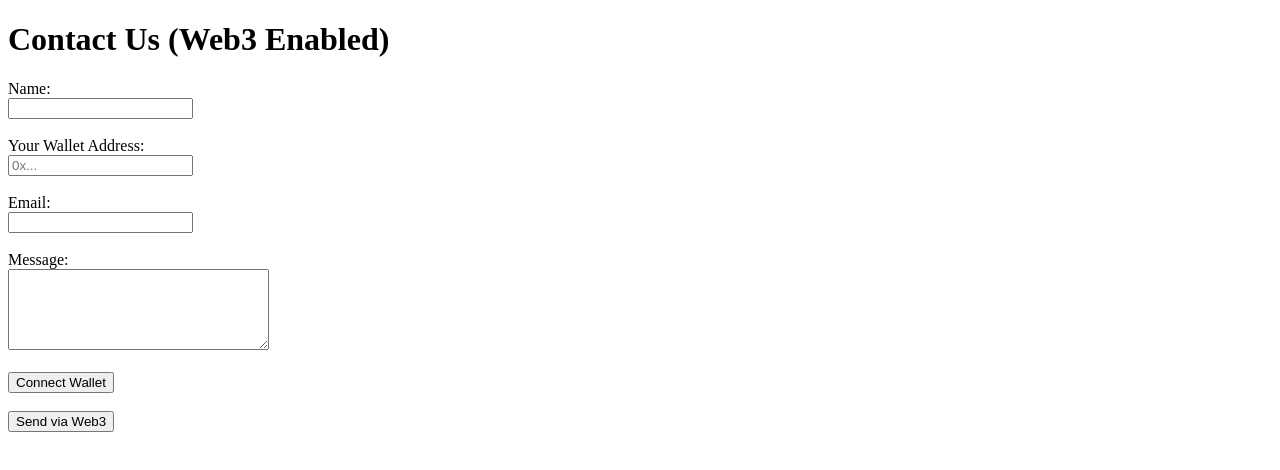
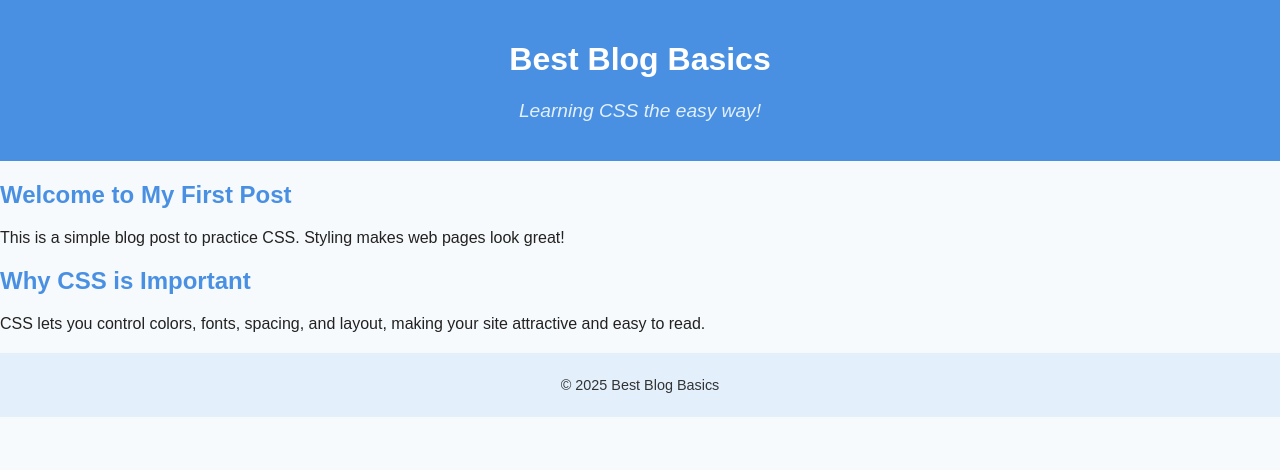
Before and after one commit to codewithmohin/-Blogzilla, a plain HTML site: page index.html in a window 1280 px wide. Drawn offline with Linux system fonts and the light colour scheme.

Commit message:
Enhanced blog structure and design

```diff
--- a/index.html
+++ b/index.html
@@ -1,47 +1,29 @@
 <!DOCTYPE html>
-<html lang="en">
+<html>
 <head>
-  <meta charset="UTF-8">
-  <title>Web3 Contact Us</title>
+  <title>Best Blog Basics</title>
+  <link rel="stylesheet" href="styles.css">
+<meta name="viewport" content="width=device-width, initial-scale=1.0">
+
 </head>
+
 <body>
-
-  <h1>Contact Us (Web3 Enabled)</h1>
-
-  <form id="web3-contact-form">
-
-    <label for="name">Name:</label><br>
-    <input type="text" id="name" name="name" required><br><br>
-
-    <label for="wallet">Your Wallet Address:</label><br>
-    <input type="text" id="wallet" name="wallet" placeholder="0x..." readonly><br><br>
-
-    <label for="email">Email:</label><br>
-    <input type="email" id="email" name="email" required><br><br>
-
-    <label for="message">Message:</label><br>
-    <textarea id="message" name="message" rows="5" cols="30" required></textarea><br><br>
-
-    <button type="button" onclick="connectWallet()">Connect Wallet</button><br><br>
-
-    <button type="submit">Send via Web3</button>
-
-  </form>
-
-  <script>
-    async function connectWallet() {
-      if (window.ethereum) {
-        try {
-          const accounts = await window.ethereum.request({ method: 'eth_requestAccounts' });
-          document.getElementById('wallet').value = accounts[0];
-        } catch (err) {
-          alert('Wallet connection failed');
-        }
-      } else {
-        alert('MetaMask not detected. Please install it.');
-      }
-    }
-  </script>
-
+  <header>
+    <h1>Best Blog Basics</h1>
+    <p class="subtitle">Learning CSS the easy way!</p>
+  </header>
+  <main>
+    <article class="post">
+      <h2>Welcome to My First Post</h2>
+      <p>This is a simple blog post to practice CSS. Styling makes web pages look great!</p>
+    </article>
+    <article class="post">
+      <h2>Why CSS is Important</h2>
+      <p>CSS lets you control colors, fonts, spacing, and layout, making your site attractive and easy to read.</p>
+    </article>
+  </main>
+  <footer>
+    <p>&copy; 2025 Best Blog Basics</p>
+  </footer>
 </body>
 </html>
--- /dev/null
+++ b/styles.css
@@ -0,0 +1,43 @@
+body {
+  background-color: #f7fafc;
+  font-family: Arial, sans-serif;
+  color: #222;
+  margin: 0;
+  padding: 0;
+}
+
+header {
+  background-color: #4a90e2;
+  color: #fff;
+  text-align: center;
+  padding: 20px 0;
+}
+
+.subtitle {
+  font-size: 1.2em;
+  font-style: italic;
+  color: #e3f0fc;
+}
+
+AV.post {
+  background-color: #fff;
+  margin: 20px auto;
+  padding: 16px;
+  max-width: 500px;
+  border-radius: 8px;
+  box-shadow: 0 2px 8px #c3d0e8;
+  border-left: 4px solid #4a90e2;
+}
+
+h2 {
+  color: #4a90e2;
+}
+
+footer {
+  background-color: #e3f0fc;
+  text-align: center;
+  padding: 10px 0;
+  color: #333;
+  font-size: 0.9em;
+  margin-top: 20px;
+}
```
Also changed, not shown: html 1.html (deleted).
